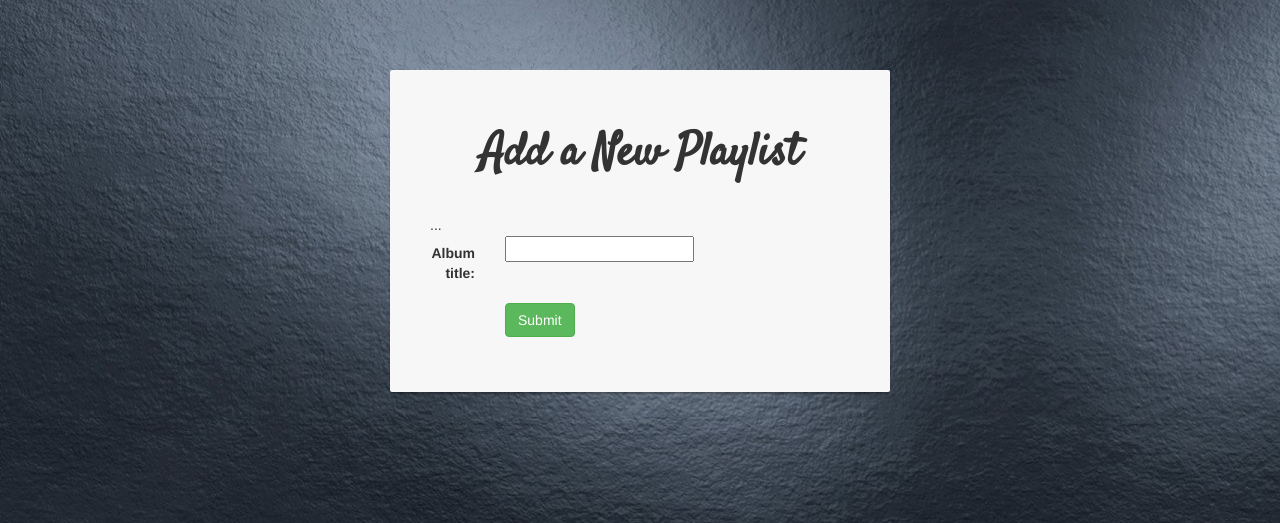
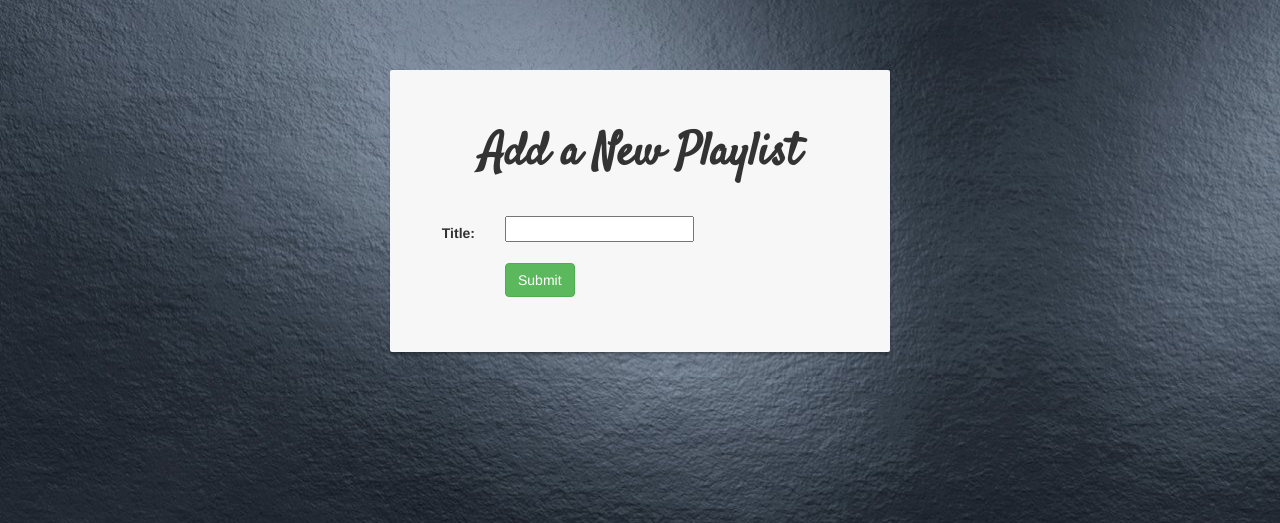
Before and after one commit to praveen-332/Music-Overloaded, a Django app: page /music/create_album/ in a window 1280 px wide. Shown: the part 52-575 px from the top of the page. Run offline with Django 3.2, Linux system fonts and the light colour scheme; the visitor is signed in with stand-in values (Sample User, id 1); some libraries are stand-ins or nearby versions.

Commit message:
Album title bug fixed.

```diff
--- a/music/forms.py
+++ b/music/forms.py
@@ -23,4 +23,4 @@ class AlbumForm(forms.ModelForm):
 
     class Meta:
         model = Album
-        fields = ['album_title']
+        fields = ['title']
--- a/music/models.py
+++ b/music/models.py
@@ -4,11 +4,11 @@ from django.db import models
 class Album(models.Model):
 
     user = models.ForeignKey(User, default=1)
-    album_title = models.CharField(max_length=500)
+    title = models.CharField(max_length=500)
     is_favorite = models.BooleanField(default=False)
 
     def __str__(self):
-        return self.album_title
+        return self.title
 
 
 class Song(models.Model):
--- a/music/templates/music/create_album.html
+++ b/music/templates/music/create_album.html
@@ -12,7 +12,7 @@
                         <p><strong>{{ error_message }}</strong></p>
                     {% endif %}
                     <form class="form-horizontal" role="form" action="" method="post" enctype="multipart/form-data">
-                        ...{% csrf_token %}
+                        {% csrf_token %}
                         {% include 'music/form_template.html' %}
                         <div class="form-group">
                             <div class="col-sm-offset-2 col-sm-10">
--- a/music/templates/music/create_song.html
+++ b/music/templates/music/create_song.html
@@ -14,11 +14,9 @@
                         <a href="{% url 'music:detail' album.id %}">
                             {% if album.album_logo %}
                                 <img src="{{ album.album_logo.url }}" class="img-responsive">
-                            {% else %}
-                                <h3>No image to display</h3>
                             {% endif %}
                         </a>
-                    <h1>{{ album.album_title }} <small>{{ album.genre }}</small></h1>
+                    <h1>{{ album.title }} <small>{{ album.genre }}</small></h1>
                     <h2>{{ album.artist }}</h2>
                 </div>
             </div>
--- a/music/templates/music/detail.html
+++ b/music/templates/music/detail.html
@@ -39,7 +39,7 @@
                         {% for song in album.song_set.all %}
                             <tr>
                                 <td>{{ song.song_title }}</td>
-                                <td>{{ song.album.album_title }}</td>
+                                <td>{{ song.album.title }}</td>
                                 <td>
                                     <a target="_blank" href="{{ song.audio_file.url }}">
                                         <button type="button" class="btn btn-success btn-xs">
--- a/music/templates/music/index.html
+++ b/music/templates/music/index.html
@@ -14,7 +14,7 @@
                 <div class="col-sm-4 col-lg-2">
                     <div class="thumbnail">
 
-                            <p>{{ album.album_title }}</p>
+                            <p>{{ album.title }}</p>
                             <!-- View Details -->
                             <a href="{% url 'music:detail' album.id %}" class="btn btn-primary btn-sm" role="button">View Details</a>
 
@@ -82,7 +82,7 @@
                                             <a href="{% url 'music:detail' song.album.id %}">
                                                 <img src="{{ song.album.album_logo.url }}" class="img-responsive" style="width: 20px; float: left; margin-right: 10px;" />
                                             </a>
-                                            <a href="{% url 'music:detail' song.album.id %}">{{ song.album.album_title }}</a>
+                                            <a href="{% url 'music:detail' song.album.id %}">{{ song.album.title }}</a>
                                         </td>
                                         <td>
                                             <a href="{% url 'music:favorite' song.id %}" class="btn-favorite"><span class="glyphicon glyphicon-star {% if song.is_favorite %}active{% endif %}"></span></a>
--- a/music/templates/music/songs.html
+++ b/music/templates/music/songs.html
@@ -43,7 +43,7 @@
                                     <td>
                                         <a href="{% url 'music:detail' song.album.id %}">
                                             </a>
-                                        <a href="{% url 'music:detail' song.album.id %}">{{ song.album.album_title }}</a>
+                                        <a href="{% url 'music:detail' song.album.id %}">{{ song.album.title }}</a>
                                     </td>
                                     <td>
                                         <a href="{% url 'music:favorite' song.id %}" class="btn-favorite"><span class="glyphicon glyphicon-star {% if song.is_favorite %}active{% endif %}"></span></a>
--- a/music/views.py
+++ b/music/views.py
@@ -18,10 +18,10 @@ def index(request):
         query = request.GET.get("q")
         if query:
             albums = albums.filter(
-                Q(album_title__icontains=query)
+                Q(title__icontains=query)
                 ).distinct()
             song_results = song_results.filter(
-                Q(song_title__icontains=query)
+                Q(title__icontains=query)
             ).distinct()
             return render(request, 'music/index.html', {
                 'albums': albums,
```
Also changed, not shown: music/migrations/0001_initial.py (added), music/migrations/0002_auto_20181030_0959.py (added), 1 other file.
